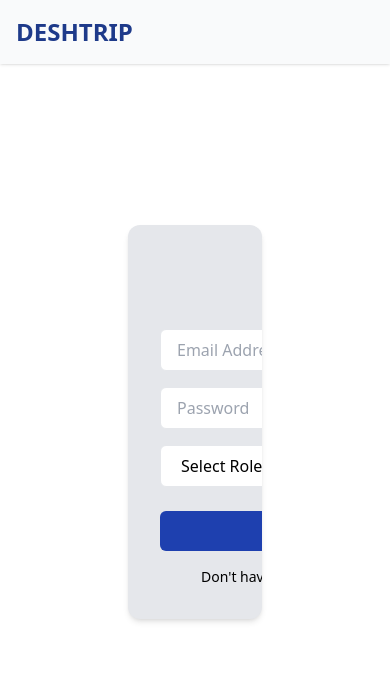
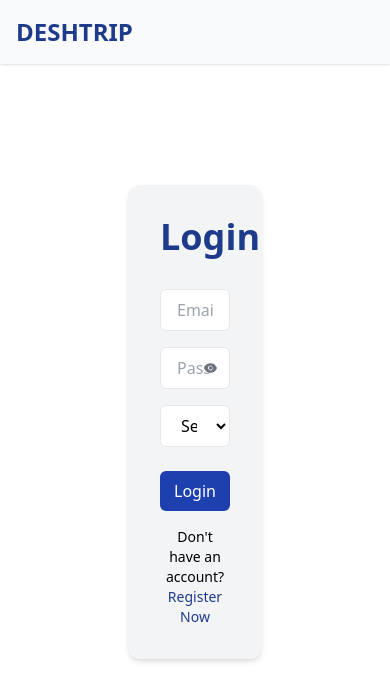
Before and after one commit to pratibhaa65/TravelPlatform, a React (Vite) app in the folder frontend/: page /login in a window 390 px wide. Shown: the top 700 px of the page. Built offline with nearby package versions, Linux system fonts and the light colour scheme.

Commit message:
Login-register

```diff
--- a/frontend/src/Admin/pages/AdminOverview.jsx
+++ b/frontend/src/Admin/pages/AdminOverview.jsx
@@ -7,16 +7,14 @@ const AdminOverview = () => {
   return (
     <>
       <div className="relative rounded-xl overflow-hidden mb-8 shadow-xl">
-        <div className="absolute inset-0 bg-[url('/dash.png')] opacity-90 bg-cover bg-center"></div>
-
-      <div className="absolute inset-0 bg-gradient-to-r from-black/50 via-black/40 to-transparent"></div>
+        <div className="absolute inset-0 bg-[url('/dash.png')] opacity-90 bg-cover bg-center bg-no-repeat"></div>
+        <div className="absolute inset-0 bg-gradient-to-r from-black/50 via-black/40 to-transparent"></div>
 
         {/* Content */}
         <div className="relative p-16 md:p-20 text-white rounded-3xl bg-gradient-to-rshadow-xl">
           <h2 className="text-4xl md:text-5xl font-extrabold tracking-tight">
             Welcome back,{" "}
-              {user?.name || "Admin"}
-
+            {user?.name || "Admin"}
             👋
           </h2>
 
@@ -25,7 +23,6 @@ const AdminOverview = () => {
             keep your business running smoothly—all from one powerful dashboard.
           </p>
 
-          {/* subtle decorative blur */}
           <div className="absolute top-6 right-10 w-32 h-32 bg-green-400/20 rounded-full blur-3xl"></div>
         </div>
 
--- a/frontend/src/LoginPage.jsx
+++ b/frontend/src/LoginPage.jsx
@@ -47,8 +47,8 @@ const LoginPage = () => {
   return (
 <div className="px-28">
    < Header />
-    <div className="min-h-screen flex items-center justify-center px-4">
-      <div className="flex flex-col md:flex-row w-full max-w-3xl bg-gray-200 rounded-xl shadow-md overflow-hidden">
+    <div className="min-h-screen flex items-center md:items-center justify-center px-4 py-8">
+      <div className="flex flex-col md:flex-row w-full md:max-w-3xl bg-gray-100 rounded-xl shadow-md overflow-hidden">
 
         <div className="hidden md:block md:w-1/2">
           <img
@@ -58,7 +58,7 @@ const LoginPage = () => {
           />
         </div>
 
-        <div className="w-screen md:w-1/2 p-8">
+        <div className="w-full md:w-1/2 p-8">
           <h2 className="text-4xl font-semibold text-blue-900 mb-8 text-center">
             Login
           </h2>
--- a/frontend/src/RegisterPage.jsx
+++ b/frontend/src/RegisterPage.jsx
@@ -55,13 +55,13 @@ const RegisterPage = () => {
     <div className="px-28">
       < Header />
     <div className="min-h-screen flex items-center justify-center">
-      <div className="flex flex-col md:flex-row w-full max-w-4xl bg-gray-200 rounded-xl shadow-md overflow-hidden">
+      <div className="flex flex-col md:flex-row w-full max-w-4xl bg-gray-100 rounded-xl shadow-md overflow-hidden">
         {/* Image side */}
         <div className="hidden md:block md:w-1/2">
           <img
             src="logreg.png"
             alt="Travel banner"
-            className="w-full h-full object-cover curved-l-xl"
+            className="w-full h-full object-cover curved-l-xl opacity"
           />
         </div>
 
--- a/frontend/src/User/pages/UserOverview.jsx
+++ b/frontend/src/User/pages/UserOverview.jsx
@@ -83,13 +83,14 @@ const UserOverview = () => {
         <div className="relative p-8 md:p-12 text-white">
           <h2 className="text-3xl font-extrabold tracking-wide">
             Welcome back,{" "}
-              {user?.name || "Traveler"}
+            {user?.name || "Traveler"}
             👋
           </h2>
 
           <p className="mt-3 text-lg text-white/100 max-w-xl">
             Manage your bookings and explore new destinations with ease.
           </p>
+
 
           <div className="mt-8">
             <button
@@ -101,6 +102,8 @@ const UserOverview = () => {
             </button>
           </div>
         </div>
+        <div className="absolute top-6 right-10 w-32 h-32 bg-green-400/20 rounded-full blur-3xl"></div>
+
       </div>
 
       {/* Bookings + Stats */}
```
